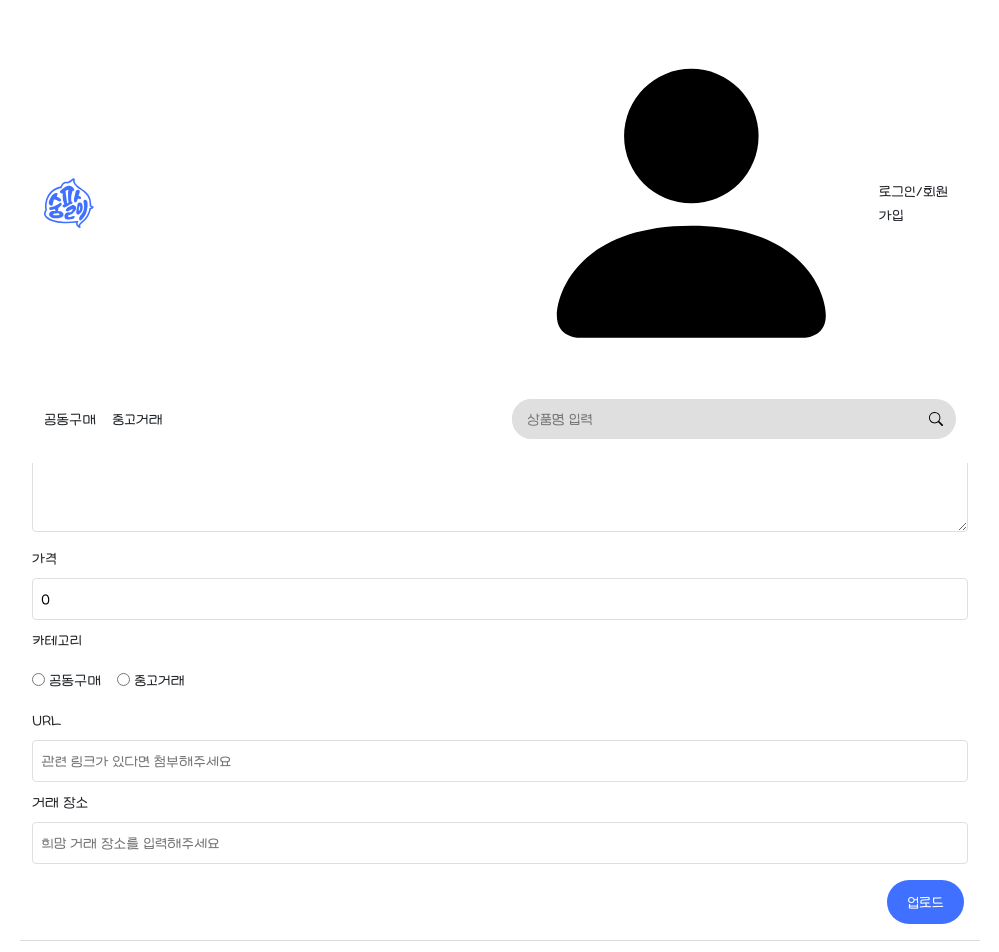
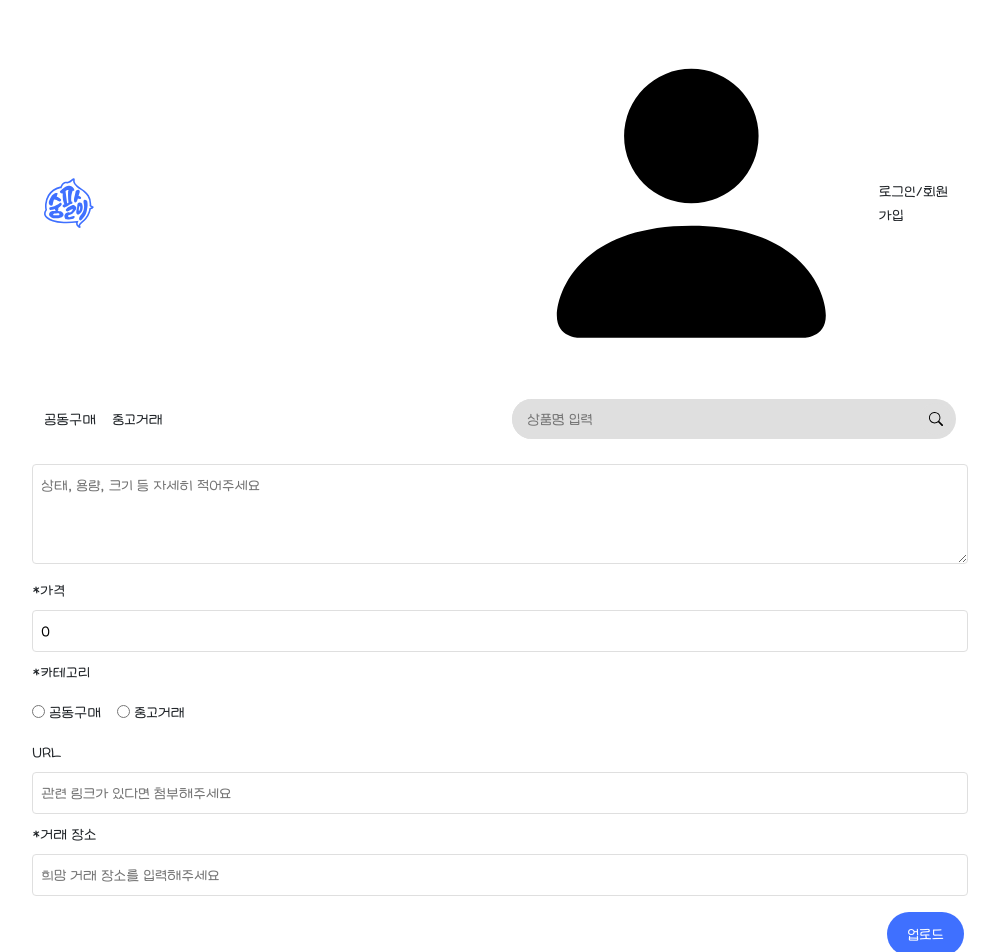
Before and after one commit to soongpal/frontend, a React (Vite) app: page /post/newpost in a window 1280 px wide. Shown: the top 952 px of the page, without its empty margins (140-1139 px from the left). Built offline with nearby package versions, Linux system fonts and the light colour scheme.

Commit message:
feat: 사진 확장자 규칙 추가, post page로딩 추가

```diff
--- a/src/pages/post/NewPostPage.tsx
+++ b/src/pages/post/NewPostPage.tsx
@@ -10,11 +10,16 @@ import { type Category } from "../../types/product";
 import { createProduct } from "../../api/productAPI"
 //style
 import '../../styles/NewPost.css'
+import Loading from "../../components/common/Loading";
 
 
 
 const NewPostPage:React.FC = () =>{
 
+    //로딩
+    const [isLoading, setIsLoading] = useState(false);
+
+    //전송 목록
     const [title, setTitle] = useState<string>("");
     const [content, setContent] = useState<string>("");
     const [price, setPrice] = useState<number>(0);
@@ -70,28 +75,38 @@ const NewPostPage:React.FC = () =>{
 
         //서버 전송
         try {
+            setIsLoading(true);
             const newProduct = await createProduct(formData);
             console.log('상품 등록 성공:', newProduct);
             alert('상품이 성공적으로 등록되었습니다.');
             window.location.href = "/";
-        } catch (err) {
+        }
+        catch (err) {
             console.error('상품 등록 실패:', err);
-            alert('상품 등록에 실패했습니다.');
+            alert('올바르지 않은 이미지 형식입니다.');
             window.location.href = "/";
         }
+        finally {
+            setIsLoading(false);
+        }
     };
+
+if(isLoading){
+    return(<Loading/>);
+}
 
 
 return(
     <div className="container">
             <form onSubmit={handleSubmit}>
                 <div>
-                    <label htmlFor="image-uploader" className="post-label">사진</label>
+                    <label htmlFor="image-uploader" className="post-label">*사진</label>
                     <MultiImageUploader onFilesChange={handleImagesChange} />
+                    <p style={{ color: 'var(--soongpal-color)' }}>*JPG, JEPG, PNG 형식</p>
                 </div>
 
                 <div>
-                    <label htmlFor="title" className="post-label">제목</label>
+                    <label htmlFor="title" className="post-label">*제목</label>
                     <input
                         id="title"
                         type="text"
@@ -106,7 +121,7 @@ return(
                 </div>
 
                 <div>
-                    <label htmlFor="content" className="post-label">설명</label>
+                    <label htmlFor="content" className="post-label">*설명</label>
                     <textarea
                         id="content"
                         name="content"
@@ -119,7 +134,7 @@ return(
                 </div>
 
                 <div>
-                    <label htmlFor="price" className="post-label">가격</label>
+                    <label htmlFor="price" className="post-label">*가격</label>
                     <input
                         id="price"
                         type="number"
@@ -133,7 +148,7 @@ return(
                 </div>
 
                 <div>
-                    <label className="post-label">카테고리</label>
+                    <label className="post-label">*카테고리</label>
                     <div className="category-group">
                         <label className="post-label">
                             <input
@@ -172,7 +187,7 @@ return(
                 </div>
 
                 <div>
-                    <label htmlFor="location" className="post-label">거래 장소</label>
+                    <label htmlFor="location" className="post-label">*거래 장소</label>
                     <input
                         id="location"
                         type="text"
```
